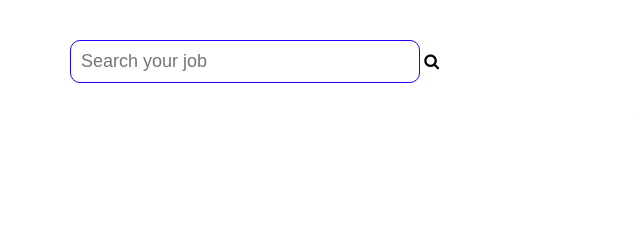
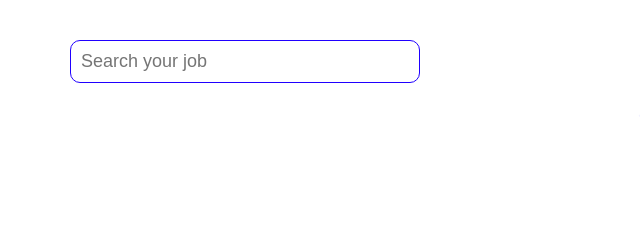
Before and after one commit to junikartika26/Progate-Submission-I20, a plain HTML site: page index.html in a window 1280 px wide. Shown: the part 331-560 px from the top of the page, 0-640 px from the left. Drawn offline with Linux system fonts and the light colour scheme.

Commit message:
Update index.html

```diff
--- a/index.html
+++ b/index.html
@@ -38,7 +38,7 @@
                 <div class="text-wrapper">
                     <h1>Find <span id="your-job">your job</span> here<br> get your future</h1>
                     <input type="search" placeholder="Search your job" class="search">
-                    <span class="fa fa-search"></span>
+
                 </div>
 
                 <div class="img-wrapper">
```
